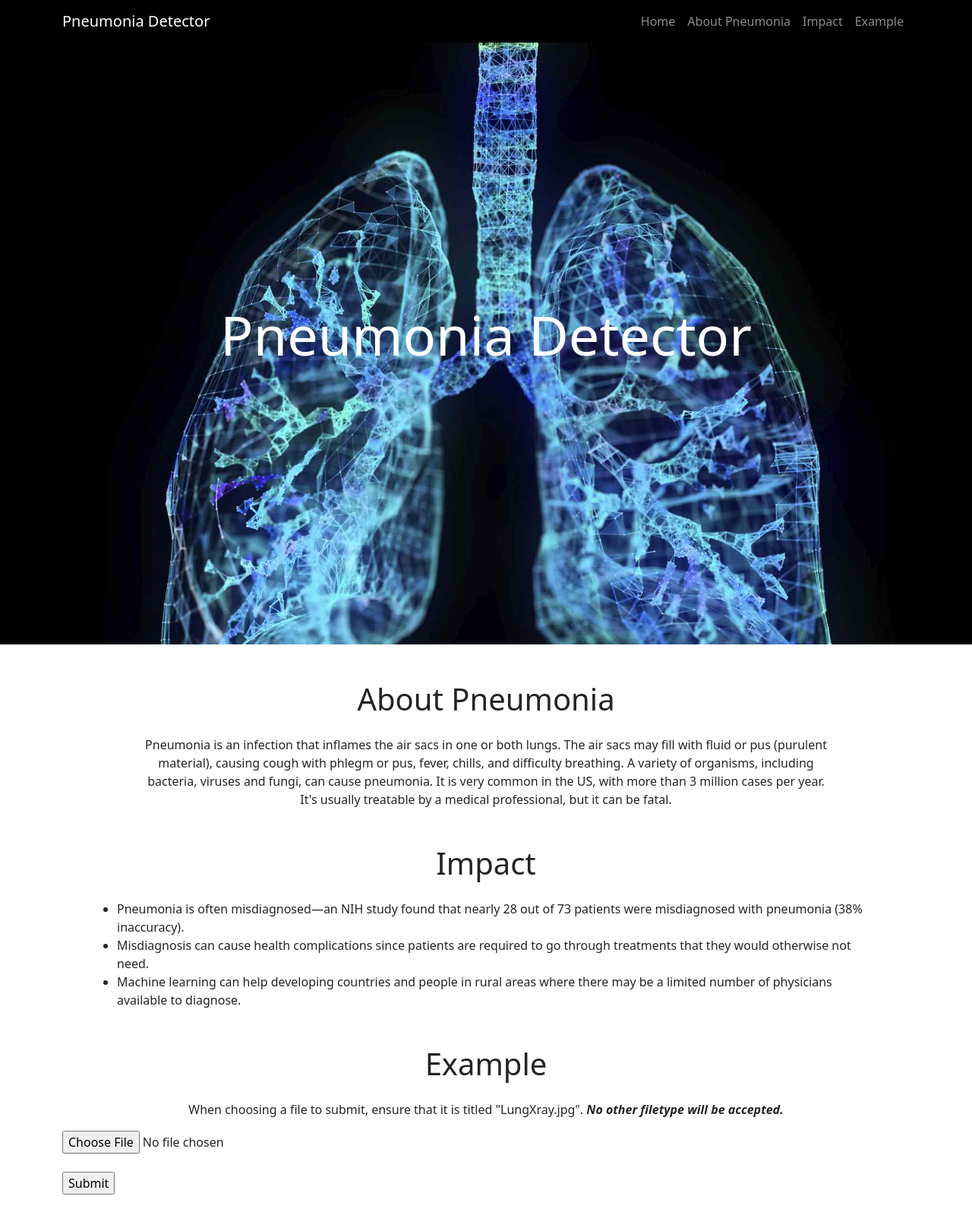
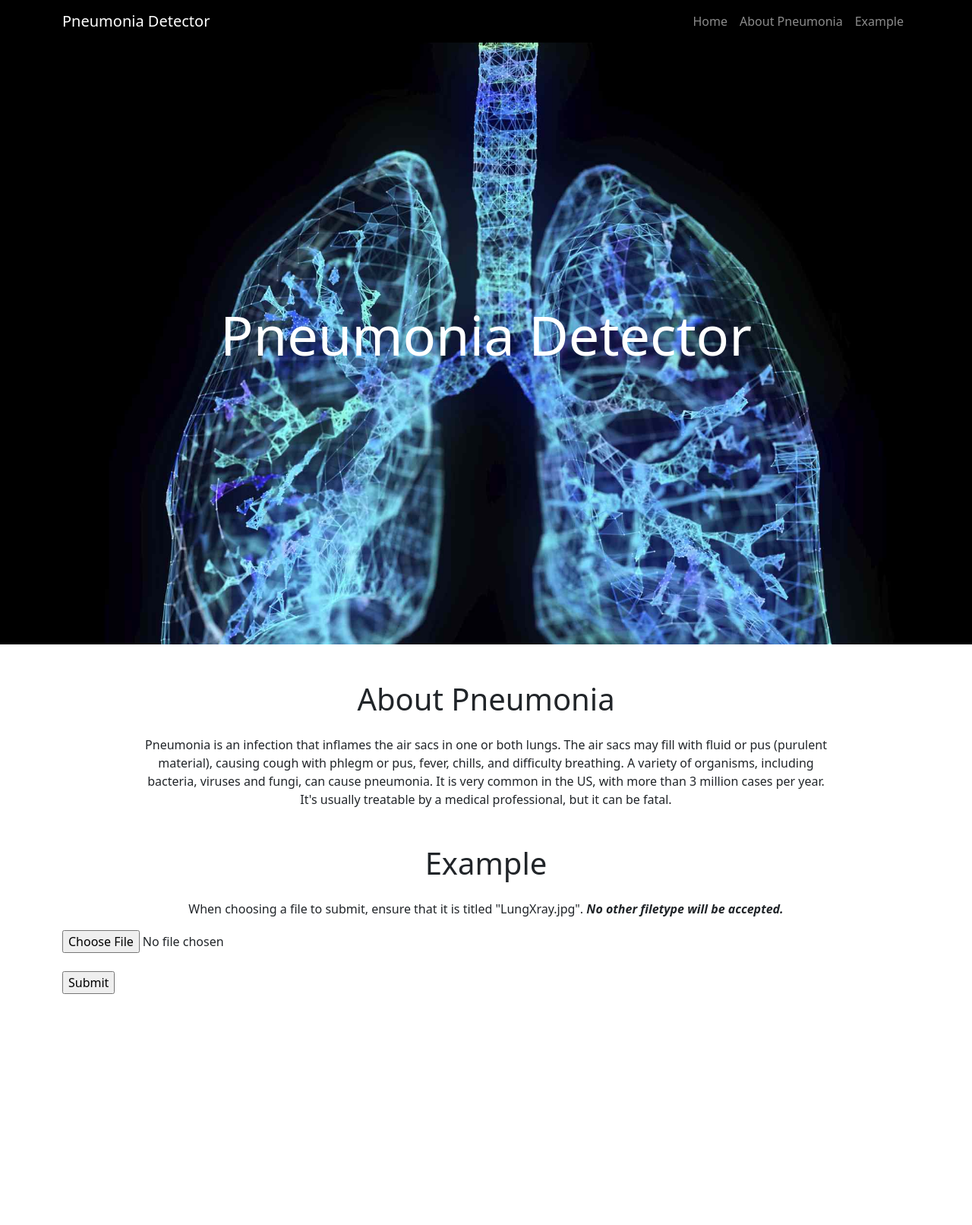
Before and after one commit to ananya46/HackTJ9.0, a Flask app: page / in a window 1280 px wide. Shown: the whole page at 76% size. After the commit the page ends 1308 px from the top, so only its background shows below. Run offline with Flask 2, Linux system fonts and the light colour scheme; parts of the project's set-up code (start-up, migrations or seed data) failed here and were passed over; some libraries are stand-ins or nearby versions.

Commit message:
working frontend

```diff
--- a/Frontend/public/code.py
+++ /dev/null
@@ -1,208 +0,0 @@
-from flask import Flask, render_template, request
-from werkzeug import secure_filename
-from keras.preprocessing.image import ImageDataGenerator
-import tensorflow as tf
-import numpy as np
-import os
-
-# try:
-#import shutil
-# shutil.rmtree('public / static / img / upload')
-# % cd public / static / img % mkdir upload % cd .. / ..
-#  print()
-# except:
-#  pass
-
-#model = tf.keras.models.load_model('model')
-
-import matplotlib.pyplot as plt
-import tensorflow as tf
-from imutils import paths
-from tensorflow import keras
-
-images = sorted(list(paths.list_files('../Pnuemonia/')))
-
-import cv2
-
-print(images)
-
-test_images = cv2.imread(images[1])
-print(type(test_images))
-print(test_images.shape)
-
-# Min and Max Resolutions
-width = []
-height = []
-for image in images:
-    if image.endswith('.jpg'):
-        targetimage = cv2.imread(image)
-        width.append(targetimage.shape[0])
-        height.append(targetimage.shape[1])
-
-print(len(width))
-print(len(height))
-
-print(min(width), min(height))
-print(max(width), max(height))
-
-import random
-features = []
-labels = []
-
-random.shuffle(images)
-
-print(images)
-
-for image in images:
-    if image.endswith('.jpg'):
-        targetimage = cv2.imread(image)
-        # targetimage=cv2.cvtColor(targetimage,cv2.COLOR_BAYER_BG2RGB)
-        targetimage = cv2.resize(targetimage, (256, 256)).flatten()
-        features.append(targetimage)
-        labels.append(image.split('/')[1])
-
-print(features)
-
-print(labels)
-
-import numpy as np
-features = np.array(features)
-labels = np.array(labels)
-
-print(features)
-
-features = features / 255.0
-
-print(features)
-
-from sklearn.model_selection import train_test_split
-
-(trainX, testX, trainY, testY) = train_test_split(
-    features, labels, test_size=0.20)
-
-print(trainX.shape)
-print(trainX.shape)
-print(trainY)
-
-# One Hot Encoding
-from sklearn.preprocessing import LabelBinarizer
-
-lb = LabelBinarizer()
-trainY = lb.fit_transform(trainY)
-testY = lb.fit_transform(testY)
-
-print(trainY)
-
-# CNN
-from keras.preprocessing.image import ImageDataGenerator
-
-training_generator = ImageDataGenerator(
-    rescale=1 / 255.0, validation_split=0.25)
-
-type(training_generator)
-
-training = training_generator.flow_from_directory(
-    '../Pnuemonia/', target_size=(256, 256), batch_size=32, class_mode='categorical', subset='training')
-
-validation = training_generator.flow_from_directory('../Pnuemonia/', target_size=(
-    256, 256), batch_size=32, class_mode='categorical', subset='validation')
-
-#import tensorflow as tf
-import os
-os.environ['TF_CPP_MIN_LOG_LEVEL'] = '2'
-
-from keras.layers import Conv2D, MaxPool2D, Flatten, Dropout, Dense
-from keras.models import Sequential
-from tensorflow.keras.optimizers import Adam
-from keras.callbacks import EarlyStopping, LearningRateScheduler
-from tensorflow.keras.optimizers.schedules import ExponentialDecay
-
-model = Sequential()
-# First COnv Layer
-model.add(Conv2D(16, (3, 3), input_shape=(256, 256, 3), activation='relu'))
-model.add(MaxPool2D(2, 2))
-model.add(Dropout(0.20))
-# Second Conv Layer
-model.add(Conv2D(32, (3, 3), activation='relu'))
-model.add(MaxPool2D(2, 2))
-model.add(Dropout(0.20))
-
-# third Conv Layer
-model.add(Conv2D(64, (3, 3), activation='relu'))
-model.add(MaxPool2D(2, 2))
-model.add(Dropout(0.20))
-
-model.add(Flatten())
-
-model.add(Dense(256, activation='relu'))
-model.add(Dense(128, activation='relu'))
-model.add(Dense(2, activation='softmax'))
-
-model.summary()
-
-adam = tf.keras.optimizers.Adam(learning_rate=0.001)
-
-lr_schedule = ExponentialDecay(
-    initial_learning_rate=1e-2,
-    decay_steps=10000,
-    decay_rate=0.9)
-optimizer = tf.keras.optimizers.Adam(learning_rate=lr_schedule)
-
-earlystopping = tf.keras.callbacks.EarlyStopping(
-    monitor='val_loss', min_delta=0, patience=5, verbose=2,
-    mode='auto', baseline=None, restore_best_weights=True
-)
-
-model.compile(
-    optimizer=adam,
-    loss='categorical_crossentropy',
-    metrics=['accuracy'])
-
-callbacks_list = [earlystopping]
-history = model.fit(training, validation_data=validation,
-                    epochs=20, callbacks=[callbacks_list])
-
-print(targetimage)
-print(validation.labels)
-
-
-app = Flask(__name__, template_folder='templates')
-
-app.config['UPLOAD_FOLDER'] = 'public / static / img / upload'
-ALLOWED_EXTENSIONS = {'jpg'}
-
-
-@app.route('/')
-def upload_f():
-    return render_template('index.html')
-
-
-def finds():
-    test_datagen = ImageDataGenerator(rescale=1. / 255)
-    # change this according to what you've trained your model to do
-    vals = ['Positive', 'Negative']
-    test_dir = 'public/'
-    test_generator = test_datagen.flow_from_directory(
-        test_dir,
-        target_size=(-1, 256, 256, 3),
-        shuffle=False,
-        class_mode='categorical',
-        batch_size=1)
-
-    pred = model.predict_generator(test_generator)
-    print(pred)
-    return str(vals[np.argmax(pred)])
-
-
-@app.route('/uploader', methods=['GET', 'POST'])
-def upload_file():
-    if request.method == 'POST':
-        f = request.files['file']
-        f.save(os.path.join(
-            app.config['UPLOAD_FOLDER'], secure_filename(f.filename)))
-        val = finds()
-        return render_template('templates/detector.html', ss=val)
-
-
-if __name__ == '__main__':
-    app.run()
--- /dev/null
+++ b/Frontend/public/codeTJ.py
@@ -0,0 +1,221 @@
+from flask import Flask, request, render_template
+import json
+from werkzeug.utils import secure_filename
+from keras.preprocessing.image import ImageDataGenerator
+import numpy as np
+import os
+
+
+#############
+app = Flask(__name__)
+app=Flask(__name__,template_folder='./static/templates')
+
+@app.route('/model')
+def genearate_model():
+
+    import matplotlib.pyplot as plt
+    import tensorflow as tf
+    from imutils import paths
+    from tensorflow import keras
+
+    images = sorted(list(paths.list_files('../Pnuemonia/')))
+
+    import cv2
+
+    print(images)
+
+    test_images = cv2.imread(images[1])
+    print(type(test_images))
+    print(test_images.shape)
+
+    # Min and Max Resolutions
+    width = []
+    height = []
+    for image in images:
+        if image.endswith('.jpg'):
+            targetimage = cv2.imread(image)
+            width.append(targetimage.shape[0])
+            height.append(targetimage.shape[1])
+
+    print(len(width))
+    print(len(height))
+
+    print(min(width), min(height))
+    print(max(width), max(height))
+
+    import random
+    features = []
+    labels = []
+
+    random.shuffle(images)
+
+    print(images)
+
+    for image in images:
+        if image.endswith('.jpg'):
+            targetimage = cv2.imread(image)
+            # targetimage=cv2.cvtColor(targetimage,cv2.COLOR_BAYER_BG2RGB)
+            targetimage = cv2.resize(targetimage, (256, 256)).flatten()
+            features.append(targetimage)
+            labels.append(image.split('/')[1])
+
+    print(features)
+
+    print(labels)
+
+    import numpy as np
+    features = np.array(features)
+    labels = np.array(labels)
+
+    print(features)
+
+    features = features / 255.0
+
+    print(features)
+
+    from sklearn.model_selection import train_test_split
+
+    (trainX, testX, trainY, testY) = train_test_split(
+        features, labels, test_size=0.20)
+
+    print(trainX.shape)
+    print(trainX.shape)
+    print(trainY)
+
+    # One Hot Encoding
+    from sklearn.preprocessing import LabelBinarizer
+
+    lb = LabelBinarizer()
+    trainY = lb.fit_transform(trainY)
+    testY = lb.fit_transform(testY)
+
+    print(trainY)
+
+    # CNN
+    from keras.preprocessing.image import ImageDataGenerator
+
+    training_generator = ImageDataGenerator(
+        rescale=1 / 255.0, validation_split=0.25)
+
+    type(training_generator)
+
+    training = training_generator.flow_from_directory(
+        '../Pnuemonia/', target_size=(256, 256), batch_size=32, class_mode='categorical', subset='training')
+
+    validation = training_generator.flow_from_directory('../Pnuemonia/', target_size=(
+        256, 256), batch_size=32, class_mode='categorical', subset='validation')
+
+    #import tensorflow as tf
+    import os
+    os.environ['TF_CPP_MIN_LOG_LEVEL'] = '2'
+
+    from keras.layers import Conv2D, MaxPool2D, Flatten, Dropout, Dense
+    from keras.models import Sequential
+    from tensorflow.keras.optimizers import Adam
+    from keras.callbacks import EarlyStopping, LearningRateScheduler
+    from tensorflow.keras.optimizers.schedules import ExponentialDecay
+
+    model = Sequential()
+    # First COnv Layer
+    model.add(Conv2D(16, (3, 3), input_shape=(256, 256, 3), activation='relu'))
+    model.add(MaxPool2D(2, 2))
+    model.add(Dropout(0.20))
+    # Second Conv Layer
+    model.add(Conv2D(32, (3, 3), activation='relu'))
+    model.add(MaxPool2D(2, 2))
+    model.add(Dropout(0.20))
+
+    # third Conv Layer
+    model.add(Conv2D(64, (3, 3), activation='relu'))
+    model.add(MaxPool2D(2, 2))
+    model.add(Dropout(0.20))
+
+    model.add(Flatten())
+
+    model.add(Dense(256, activation='relu'))
+    model.add(Dense(128, activation='relu'))
+    model.add(Dense(2, activation='softmax'))
+
+    model.summary()
+
+    adam = tf.keras.optimizers.Adam(learning_rate=0.001)
+
+    lr_schedule = ExponentialDecay(
+        initial_learning_rate=1e-2,
+        decay_steps=10000,
+        decay_rate=0.9)
+    optimizer = tf.keras.optimizers.Adam(learning_rate=lr_schedule)
+
+    earlystopping = tf.keras.callbacks.EarlyStopping(
+        monitor='val_loss', min_delta=0, patience=5, verbose=2,
+        mode='auto', baseline=None, restore_best_weights=True
+    )
+
+    model.compile(
+        optimizer=adam,
+        loss='categorical_crossentropy',
+        metrics=['accuracy'])
+
+    callbacks_list = [earlystopping]
+    history = model.fit(training, validation_data=validation,
+                        epochs=20, callbacks=[callbacks_list])
+
+    print(targetimage)
+    print(validation.labels)
+
+    # tests
+    targetimage = cv2.imread('LungXray.jpg')
+    targetimage = cv2.resize(targetimage, (256, 256))
+
+    print(targetimage.shape)
+
+    model.predict(targetimage.reshape(-1, 256, 256, 3))
+
+    model.predict(testX[10].reshape(-1, 256, 256, 3))
+
+    print(testY[10])
+
+    model.predict(testX[78].reshape(-1, 256, 256, 3))
+
+    print(testY[78])
+
+#############
+
+@app.route('/')
+def upload_f():
+    return render_template('index.html')
+
+def finds():
+    test_datagen = ImageDataGenerator(rescale=1. / 255)
+    # change this according to what you've trained your model to do
+    vals = ['Positive', 'Negative']
+    test_dir = 'public/'
+    test_generator = test_datagen.flow_from_directory(
+        test_dir,
+        target_size=(-1, 256, 256, 3),
+        shuffle=False,
+        class_mode='categorical',
+        batch_size=1)
+
+    #pred = model.predict_generator(test_generator)
+    pred = model.predict(test_generator)
+
+    print(pred)
+    return str(vals[np.argmax(pred)])
+
+@app.route('/uploader', methods=['GET', 'POST'])
+def upload_file():
+    if request.method == 'POST':
+        f = request.files['file']
+        f.save(os.path.join(
+            app.config['UPLOAD_FOLDER'], secure_filename(f.filename)))
+        val = finds()
+        return render_template('detector.html', ss=val)
+    else:
+        #val = finds()
+        return render_template('detector.html')
+
+
+
+if __name__ == "__main__":
+    app.run(host='0.0.0.0', port=5001, debug=True)
--- a/Frontend/public/templates/index.html
+++ b/Frontend/public/static/templates/index.html
@@ -16,7 +16,7 @@
         height:100vh;
         background-size:cover;
         position:relative;
-        background-image: url('../img/lung.jpeg');
+        background-image: url('./static/img/lung.jpeg');
     }
     /* text css above hero image*/
     .hero_title {
@@ -109,9 +109,6 @@
                         <a class="nav-link" href="#about">About Pneumonia</a>
                     </li>
                     <li class="nav-item">
-                        <a class="nav-link" href="#impact">Impact</a>
-                    </li>
-                    <li class="nav-item">
                         <a class="nav-link" href="#example">Example</a>
                     </li>
                 </ul>
@@ -146,21 +143,6 @@
                 </div>
     </section>
 
-    <!-- impact section-->
-    <section id="impact">
-        <div class="container mt-4 pt-4">
-            <h1 class="text-center">Impact</h1>
-            <div class="row mt-4">
-                <div class="col-lg-12">
-                    <ul style="margin: 0px 40px;">
-                        <li>Pneumonia is often misdiagnosed—an NIH study found that nearly 28 out of 73 patients were misdiagnosed with pneumonia (38% inaccuracy).</li>
-                        <li>Misdiagnosis can cause health complications since patients are required to go through treatments that they would otherwise not need.</li>
-                        <li>Machine learning can help developing countries and people in rural areas where there may be a limited number of physicians available to diagnose.</li>
-                    </ul>
-                </div>
-    </section>
-
-
     <!-- example section-->
     <section id="example">
         <div class="container mt-4 pt-4">
@@ -168,7 +150,7 @@
             <div class="row mt-4">
                 <div class="col-lg-12">
                     <p style="text-align: center;">When choosing a file to submit, ensure that it is titled "LungXray.jpg". <em><strong>No other filetype will be accepted.</strong></em></p>
-                    <form action="detector.html" method="POST" style="margin: auto;">
+                    <form action="uploader" method="POST" style="margin: auto;">
                         <input type="file" id="myFile" name="filename" onchange="loadFile(event)" accept=".jpg"><br><br>
                         <input type="submit"><br>
                         <p><img id="output" width="200" /></p>
```
Also changed, not shown: Frontend/public/upload.js (deleted, +0 -14 lines), Frontend/public/static/css/style.css (renamed from Frontend/public/css/style.css), Frontend/public/static/img/lung.jpeg (renamed from Frontend/public/img/lung.jpeg), Frontend/public/static/templates/base.html (renamed from Frontend/public/templates/base.html), Frontend/public/static/templates/detector.html (renamed from Frontend/public/templates/detector.html), 5 other files.
